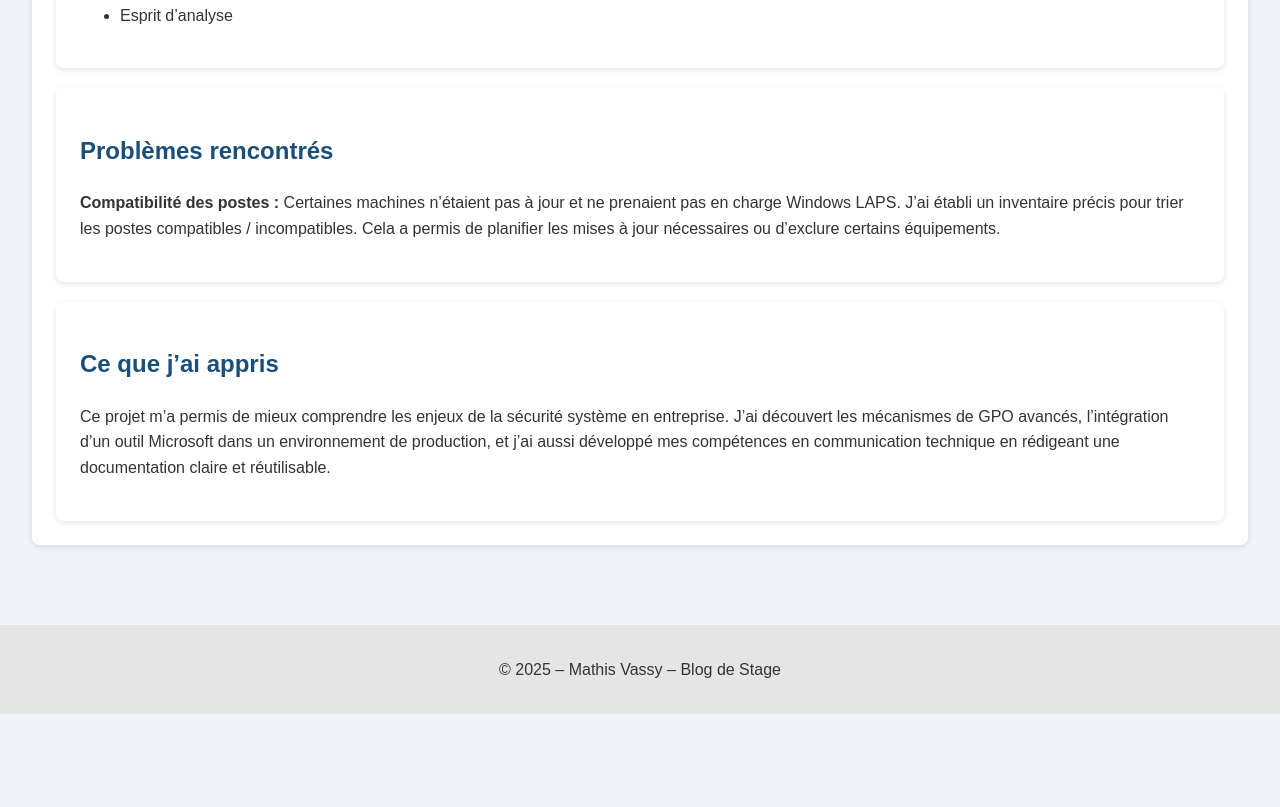
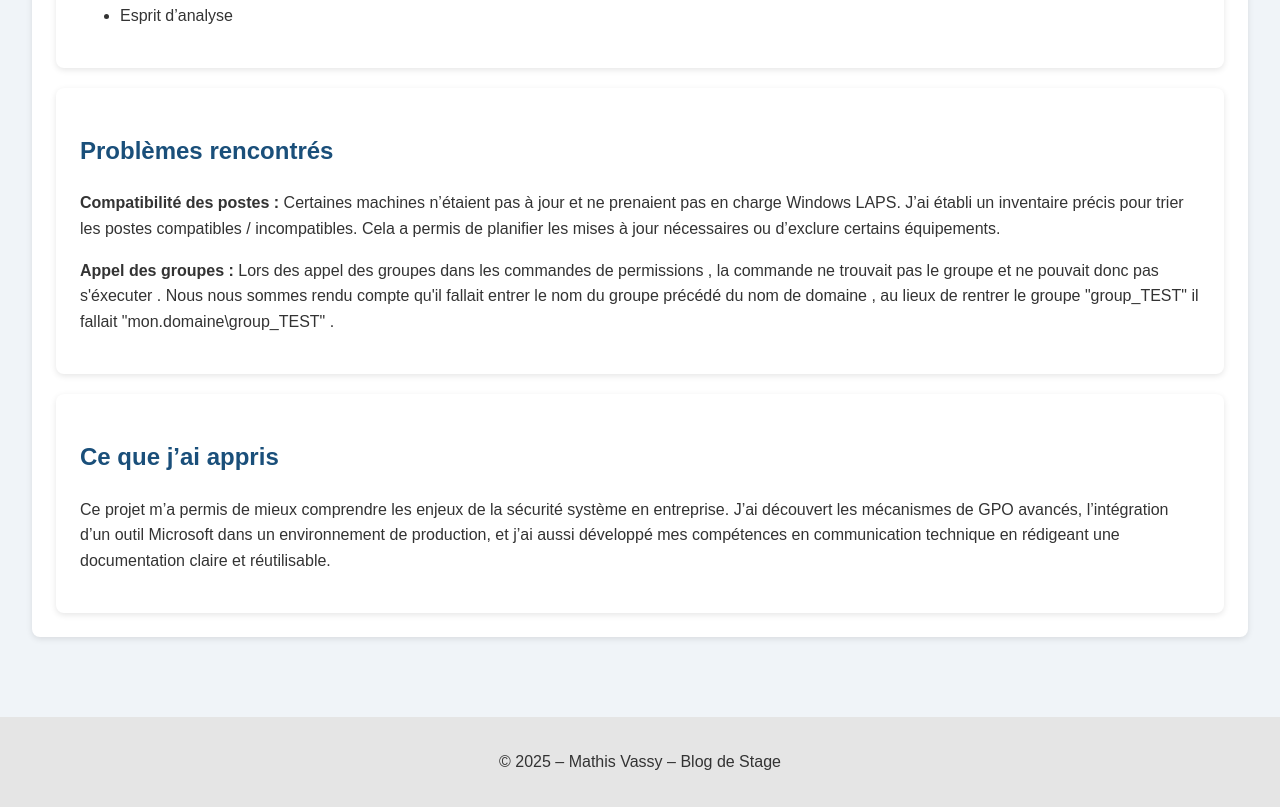
Before and after one commit to VeldrX/MonBlog.github.io, a plain HTML site: page assets/articles/articleLAPS.html in a window 1280 px wide. Shown: the part 5520-6327 px from the top of the page. Before the commit the page ends 6234 px from the top, so only its background shows below. Drawn offline with Linux system fonts and the light colour scheme.

Commit message:
Update article LAPS

```diff
--- a/assets/articles/articleLAPS.html
+++ b/assets/articles/articleLAPS.html
@@ -237,6 +237,11 @@
                     compatibles /
                     incompatibles. Cela a permis de planifier les mises à jour nécessaires ou d’exclure certains
                     équipements.</p>
+
+                <p><strong>Appel des groupes :</strong> Lors des appel des groupes dans les commandes de permissions ,
+                    la commande ne trouvait pas le groupe et ne pouvait donc pas s'éxecuter . Nous nous sommes rendu
+                    compte qu'il fallait entrer le nom du groupe précédé du nom de domaine , au lieux de rentrer le
+                    groupe "group_TEST" il fallait "mon.domaine\group_TEST" . </p>
             </section>
 
             <section>
```
